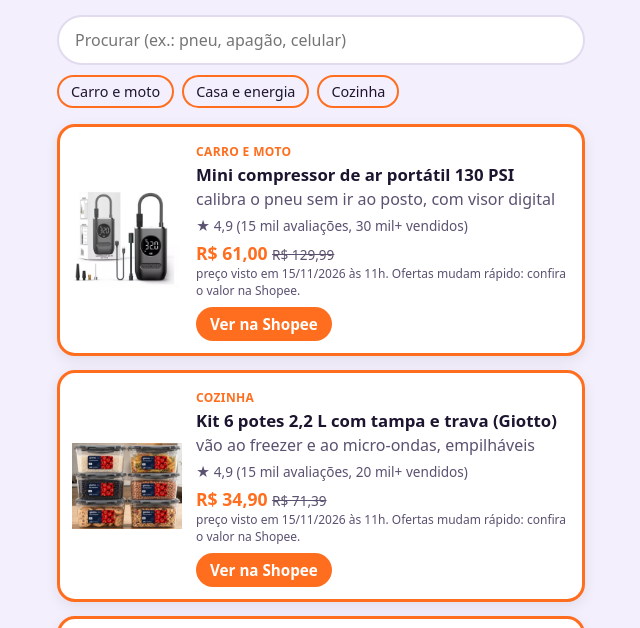
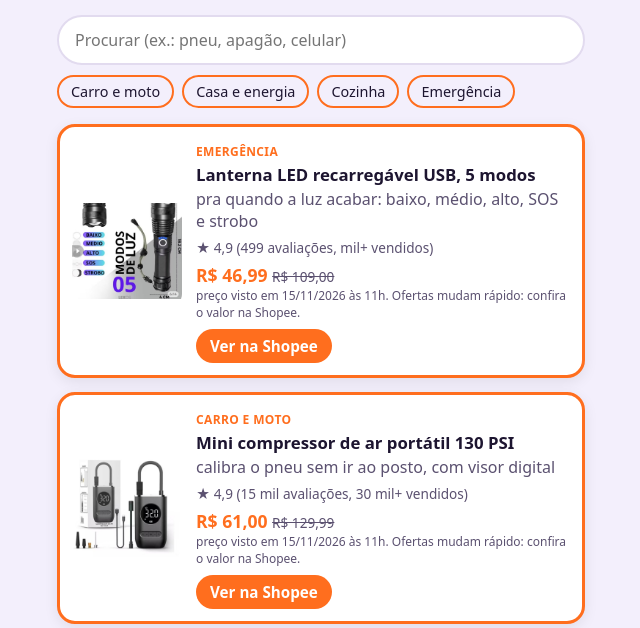
Before and after one commit to BrunoFantinato/achadinhos, a plain HTML site: page index.html in a window 1280 px wide. Shown: the part 112-740 px from the top of the page, without its empty margins (319-959 px from the left). Drawn offline with Linux system fonts and the light colour scheme.

Commit message:
Atualiza achadinhos (5 produtos)

```diff
--- a/index.html
+++ b/index.html
@@ -30,7 +30,15 @@
  <h1>Achadinhos do Doutor Curioso</h1>
  <p class="t">Os produtos que aparecem nos vídeos do @arquivo.oculto.curiosidades</p>
  <input id="q" type="search" placeholder="Procurar (ex.: pneu, apagão, celular)" aria-label="Procurar produto">
- <div class="chips"><button data-c="Carro e moto">Carro e moto</button><button data-c="Casa e energia">Casa e energia</button><button data-c="Cozinha">Cozinha</button></div>
+ <div class="chips"><button data-c="Carro e moto">Carro e moto</button><button data-c="Casa e energia">Casa e energia</button><button data-c="Cozinha">Cozinha</button><button data-c="Emergência">Emergência</button></div>
+  <a class="card" href="https://s.shopee.com.br/6fisWjUItz" target="_blank" rel="noopener sponsored" data-cat="Emergência" data-busca="lanterna led recarregável usb, 5 modos pra quando a luz acabar: baixo, médio, alto, sos e strobo emergência apagão falta de luz emergência temporal chuva camping">
+    <img src="img/lanterna.jpg" alt="Lanterna LED recarregável USB, 5 modos" loading="lazy"><span class="info">
+    <span class="tag">Emergência</span>
+    <span class="nome">Lanterna LED recarregável USB, 5 modos</span>
+    <span class="sub">pra quando a luz acabar: baixo, médio, alto, SOS e strobo</span>
+    <span class="nota">★ 4,9 (499 avaliações, mil+ vendidos)</span><span class="preco">R$ 46,99 <s>R$ 109,00</s></span><span class="visto">preço visto em 15/11/2026 às 11h. Ofertas mudam rápido: confira o valor na Shopee.</span>
+    <span class="btn">Ver na Shopee</span></span>
+  </a>
   <a class="card" href="https://s.shopee.com.br/3LSQYDLp1O" target="_blank" rel="noopener sponsored" data-cat="Carro e moto" data-busca="mini compressor de ar portátil 130 psi calibra o pneu sem ir ao posto, com visor digital carro e moto pneu carro moto bicicleta posto viagem calibrar">
     <img src="img/compressor.jpg" alt="Mini compressor de ar portátil 130 PSI" loading="lazy"><span class="info">
     <span class="tag">Carro e moto</span>
```
Also changed, not shown: img/lanterna.jpg (added).
